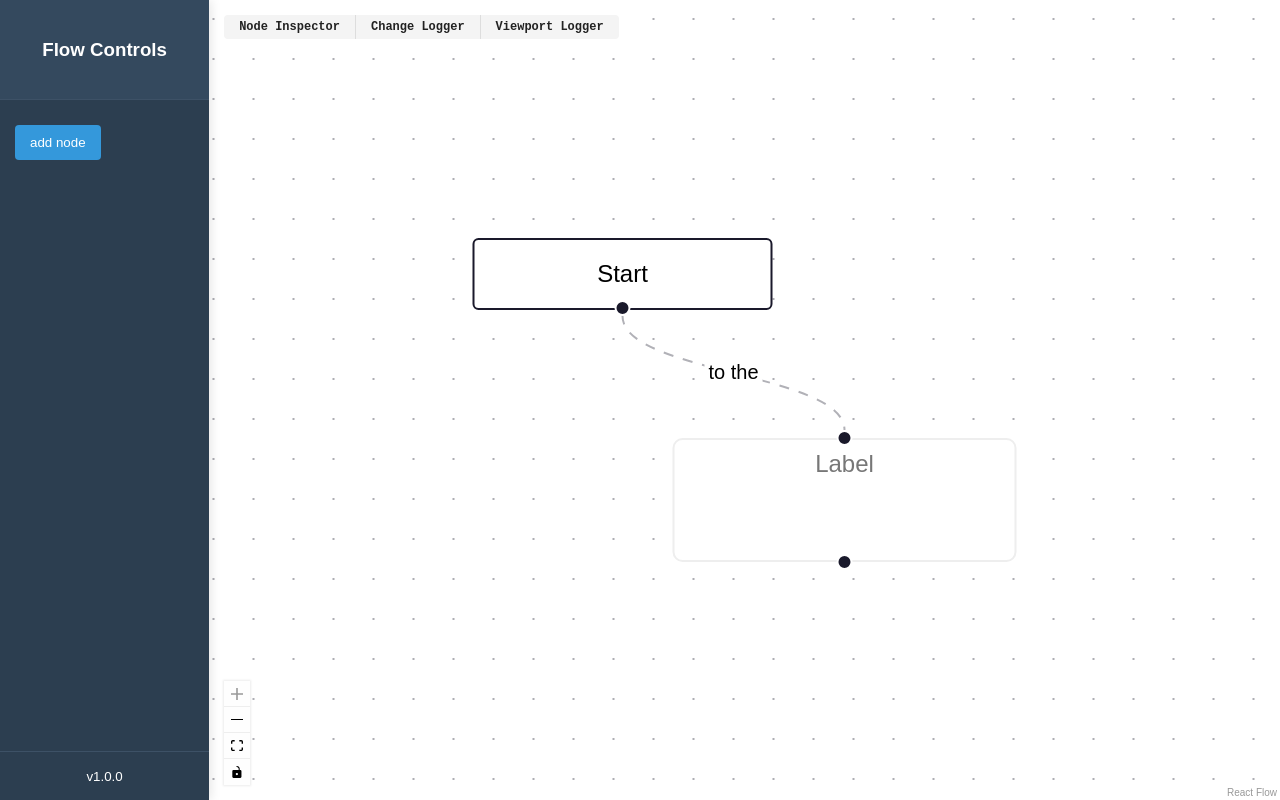
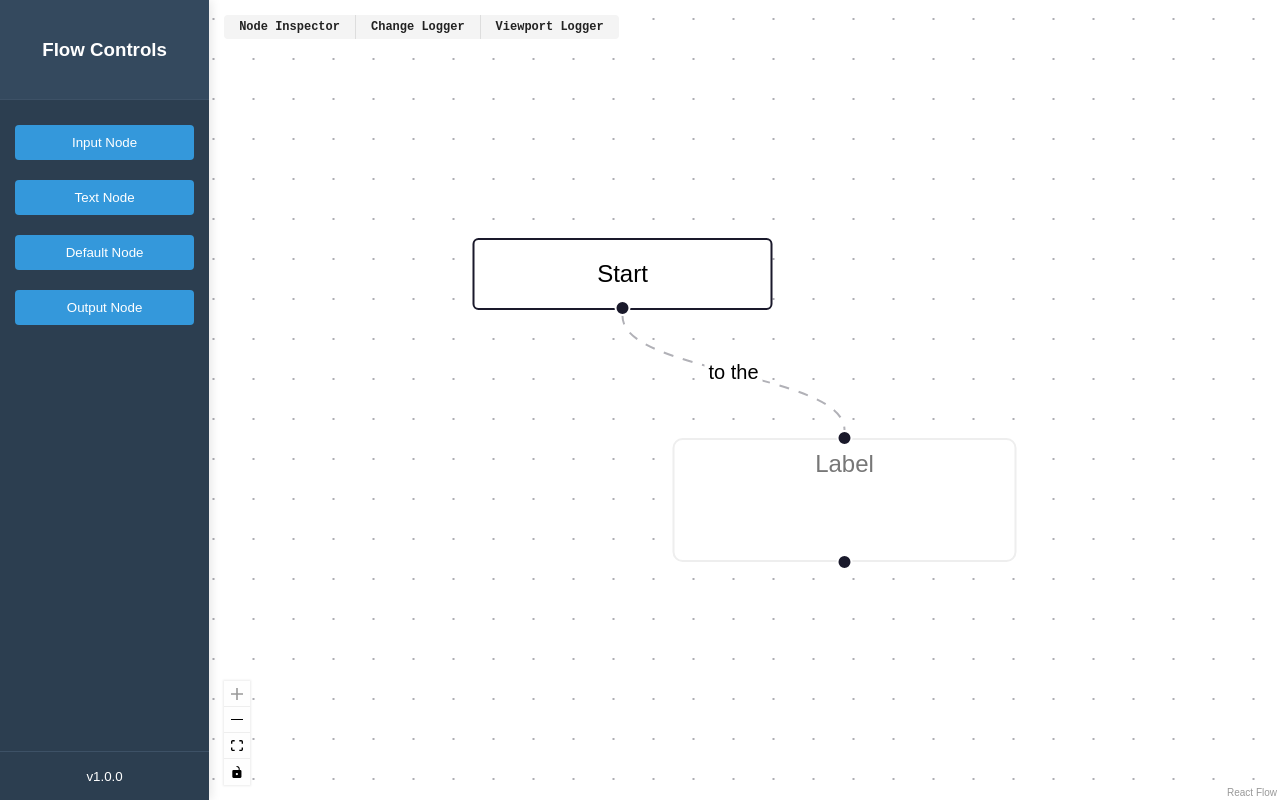
Before and after one commit to AlanAlvesOliveira/react-flow-app, a React (Vite) app: page / in a window 1280 px wide. Built offline with nearby package versions, Linux system fonts and the light colour scheme.

Commit message:
Side bar finalizado

```diff
--- a/src/App.jsx
+++ b/src/App.jsx
@@ -14,6 +14,7 @@ import { defaultNodes } from './nodes/defaultNodes'
 import { defaultEdges } from './nodes/defaultEdges'
 import SideBar from './components/SideBar';
 import DevTools from './components/Devtools';
+import { useDnD } from './components/DnDContext';
 
 
 const nodeTypes = {
@@ -25,6 +26,8 @@ const nodeTypes = {
 function Flow() {
   const [nodes, setNodes] = useState(defaultNodes);
   const [edges, setEdges] = useState(defaultEdges);
+  const { screenToFlowPosition } = useReactFlow();
+  const [type] = useDnD();
 
   const onNodesChange = useCallback(
     (changes) => setNodes((nds) => applyNodeChanges(changes, nds)),
@@ -39,32 +42,37 @@ function Flow() {
     [],
   );
 
-  // const onNodesDelete = useCallback(
-  //   (deleted) => {
-  //     setEdges(
-  //       deleted.reduce((acc, node) => {
-  //         const incomers = getIncomers(node, nodes, edges);
-  //         const outgoers = getOutgoers(node, nodes, edges);
-  //         const connectedEdges = getConnectedEdges([node], edges);
+  const onDragOver = useCallback((event) => {
+    event.preventDefault();
+    event.dataTransfer.dropEffect = 'move';
+  }, []);
 
-  //         const remainingEdges = acc.filter(
-  //           (edge) => !connectedEdges.includes(edge),
-  //         );
+  const onDrop = useCallback(
+    (event) => {
+      event.preventDefault();
 
-  //         const createdEdges = incomers.flatMap(({ id: source }) =>
-  //           outgoers.map(({ id: target }) => ({
-  //             id: `${source}->${target}`,
-  //             source,
-  //             target,
-  //           })),
-  //         );
+      // check if the dropped element is valid
+      if (!type) {
+        return;
+      }
 
-  //         return [...remainingEdges, ...createdEdges];
-  //       }, edges),
-  //     );
-  //   },
-  //   [nodes, edges],
-  // );
+      const position = screenToFlowPosition({
+        x: event.clientX,
+        y: event.clientY,
+      });
+      const newNode = {
+        id: `${Math.random()}`,
+        type,
+        position,
+        data: { label: `${type} node` },
+      };
+
+      setNodes((nds) => nds.concat(newNode));
+    },
+    [screenToFlowPosition, type],
+  );
+
+
 
 
 
@@ -86,7 +94,8 @@ function Flow() {
         nodeTypes={nodeTypes}
         defaultEdgeOptions={edgeOptions}
 
-
+        onDrop={onDrop}
+        onDragOver={onDragOver}
       >
         <DevTools />
         <Background />
--- /dev/null
+++ b/src/components/DnDContext.jsx
@@ -0,0 +1,19 @@
+import { createContext, useContext, useState } from 'react';
+
+const DnDContext = createContext([null, (_) => { }]);
+
+export const DnDProvider = ({ children }) => {
+    const [type, setType] = useState(null);
+
+    return (
+        <DnDContext.Provider value={[type, setType]}>
+            {children}
+        </DnDContext.Provider>
+    );
+}
+
+export default DnDContext;
+
+export const useDnD = () => {
+    return useContext(DnDContext);
+}
--- a/src/components/SideBar.jsx
+++ b/src/components/SideBar.jsx
@@ -1,9 +1,22 @@
 import { useReactFlow } from "@xyflow/react";
 import { useCallback } from "react";
+import { useDnD } from "./DnDContext";
 
 export default function SideBar() {
     const reactFlowInstance = useReactFlow();
-    const onClick = useCallback(() => {
+
+
+    const [_, setType] = useDnD();
+
+    const onDragStart = (event, nodeType) => {
+        console.log(nodeType)
+        setType(nodeType);
+        event.dataTransfer.setData('text/plain', nodeType);
+        event.dataTransfer.effectAllowed = 'move';
+    };
+
+    const onClick = useCallback((type) => {
+
         const id = `${Math.random()}`;
         const newNode = {
             id,
@@ -11,13 +24,16 @@ export default function SideBar() {
                 x: Math.random() * 100,
                 y: Math.random() * 100,
             },
-            type: 'textUpdater',
+            type: type,
             data: {
-                label: `Node ${id}`,
+                label: `${type} node`
             },
         };
         reactFlowInstance.addNodes(newNode);
-    }, []);
+    }, [reactFlowInstance]);
+
+
+
     return (
 
         <div className="sidebar">
@@ -25,8 +41,40 @@ export default function SideBar() {
                 <h3>Flow Controls</h3>
             </div>
             <div className="sidebar-content">
-                <button onClick={onClick} className="btn-add">
-                    add node
+
+
+                <button
+                    className="btn"
+                    onClick={() => onClick('input')}
+                    onDragStart={(e) => onDragStart(e, 'input')}
+                    draggable
+                >
+                    Input Node
+                </button>
+                <button
+                    className="btn"
+                    onClick={() => onClick('textUpdater')}
+                    onDragStart={(e) => onDragStart(e, 'textUpdater')}
+                    draggable
+                >
+                    Text Node
+                </button>
+                <button
+                    className="btn"
+                    onClick={() => onClick('default')}
+                    onDragStart={(e) => onDragStart(e, 'default')}
+                    draggable
+                >
+                    Default Node
+                </button>
+
+                <button
+                    className="btn"
+                    onClick={() => onClick('default')}
+                    onDragStart={(e) => onDragStart(e, 'output')}
+                    draggable
+                >
+                    Output Node
                 </button>
             </div>
             <div className="sidebar-footer">
--- a/src/index.css
+++ b/src/index.css
@@ -63,6 +63,18 @@ body {
   text-align: center;
 }
 
+
+.btn {
+  background-color: #3498db;
+  color: white;
+  border: none;
+  padding: 10px 15px;
+  border-radius: 4px;
+  cursor: pointer;
+  margin: 10px 0;
+  transition: background-color 0.2s;
+  width: 100%;
+}
 
 /* Botões e controles */
 .btn-add {
--- a/src/main.jsx
+++ b/src/main.jsx
@@ -3,12 +3,15 @@ import { createRoot } from 'react-dom/client'
 import './index.css'
 import App from './App.jsx'
 import { ReactFlowProvider } from '@xyflow/react';
+import { DnDProvider } from './components/DnDContext.jsx';
 
 
 createRoot(document.getElementById('root')).render(
   <StrictMode>
     <ReactFlowProvider >
-      <App />
+      <DnDProvider >
+        <App />
+      </DnDProvider>
     </ReactFlowProvider>
   </StrictMode>,
 )
```
